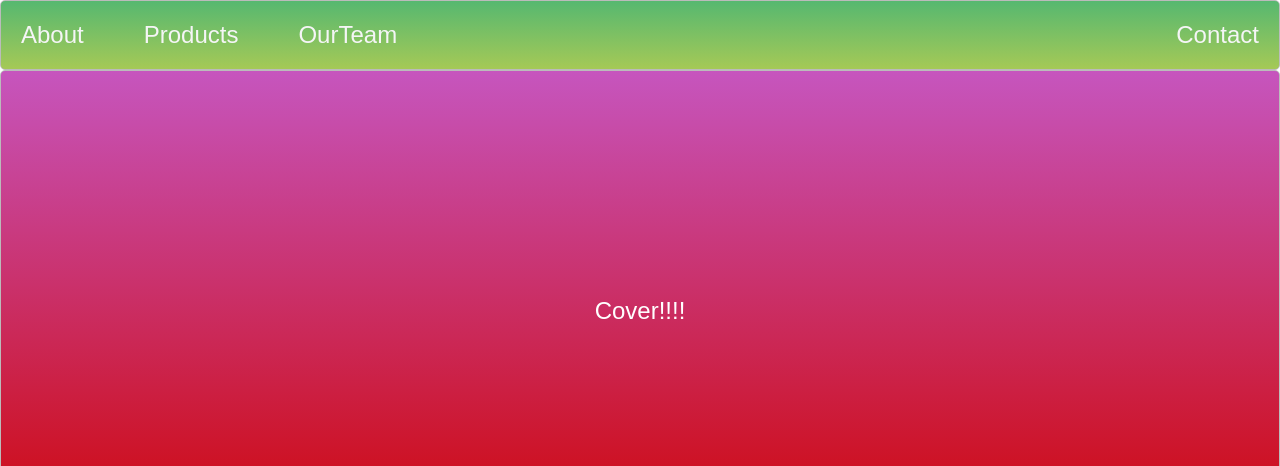
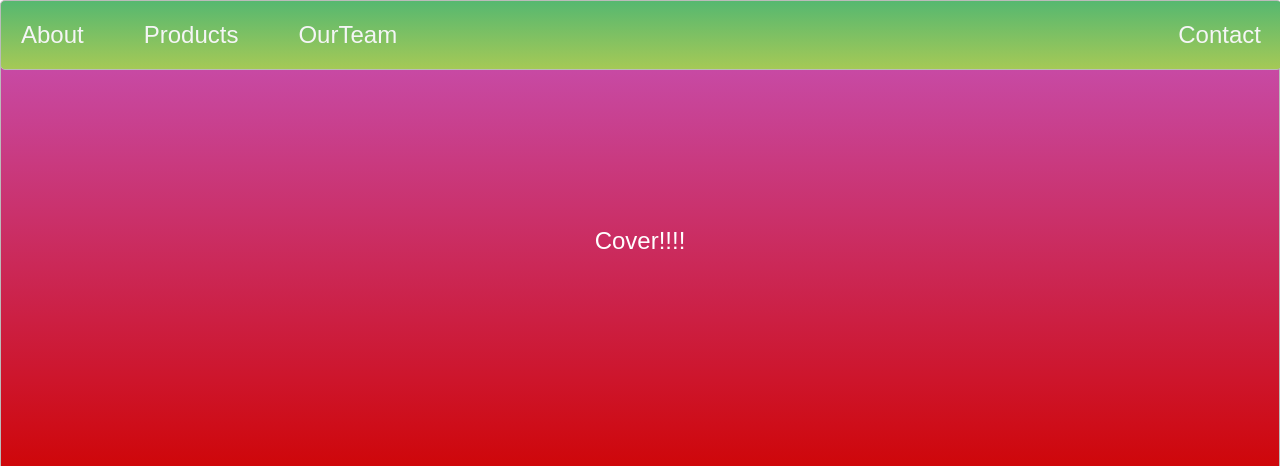
Before and after one commit to Tsarls8capitansss/template, a plain HTML site: page index.html in a window 1280 px wide. Shown: the top 466 px of the page. Drawn offline with nearby package versions, Linux system fonts and the light colour scheme.

Commit message:
Update style_project.css

```diff
--- a/style_project.css
+++ b/style_project.css
@@ -1,7 +1,7 @@
 html, body{
   width: 100%;
   height: 100%;
-  font-family: 'Montserrat', sans-serif;
+  font-family: 'Arial', sans-serif;
   margin: 0;
 
 }
@@ -26,7 +26,9 @@ html, body{
     justify-content: flex-start;
     gap: 60px;
 /*    list-style: none;*/
-
+    position:fixed;
+    top:0;
+    width: 100%;
 }
 
 
@@ -128,10 +130,10 @@ html, body{
 }
 
 .zone:hover {
-    -webkit-box-shadow:rgba(0,0,0,0.8) 0px 5px 15px, inset rgba(0,0,0,0.15) 0px -10px 20px;
-    -moz-box-shadow:rgba(0,0,0,0.8) 0px 5px 15px, inset rgba(0,0,0,0.15) 0px -10px 20px;
-    -o-box-shadow:rgba(0,0,0,0.8) 0px 5px 15px, inset rgba(0,0,0,0.15) 0px -10px 20px;
-    box-shadow:rgba(0,0,0,0.8) 0px 5px 15px, inset rgba(0,0,0,0.15) 0px -10px 20px;
+    -webkit-transform: rotate(-7deg);
+    -moz-transform:rotate(-7deg);
+    -o-transform:rotate(-7deg);
+    transform:rotate(-7deg);
 }
 
 
```
